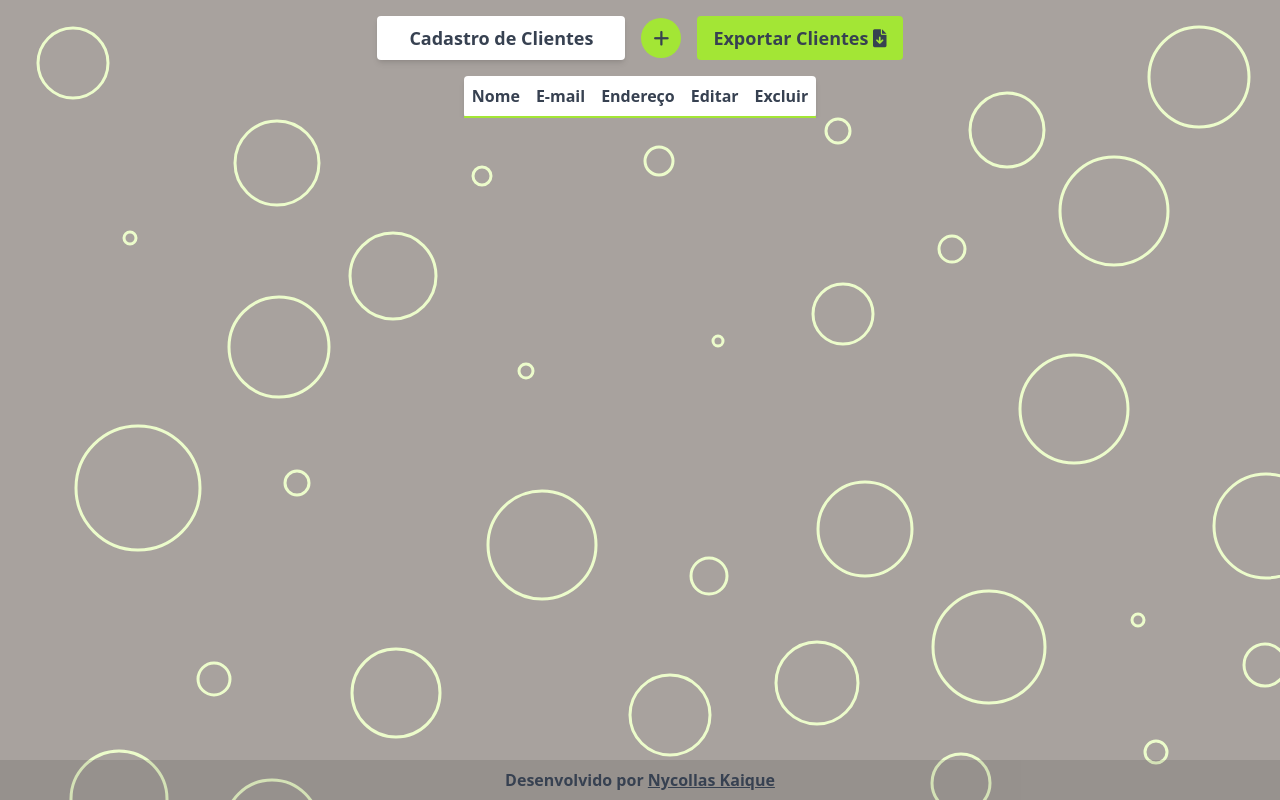
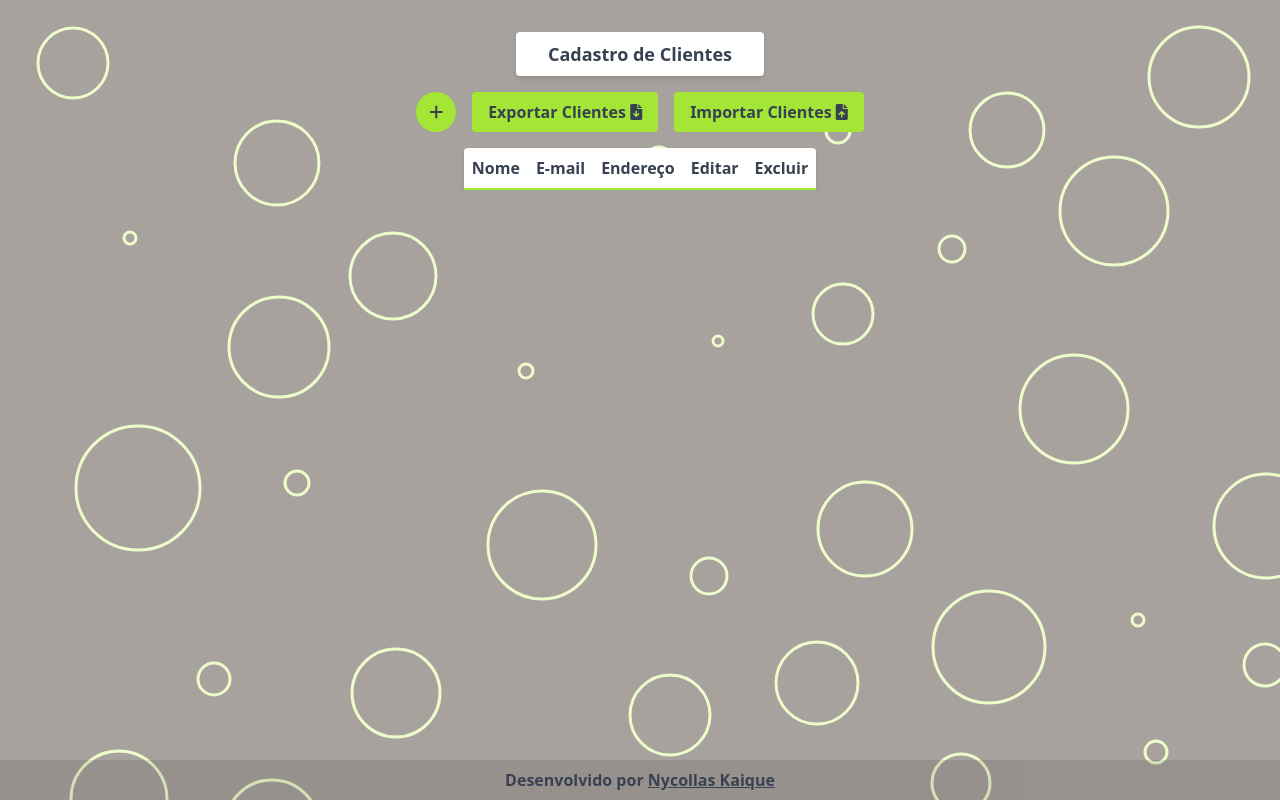
Before and after one commit to nyckaique/cadastrocliente, a React (Vite) app: page / in a window 1280 px wide. Built offline with nearby package versions, Linux system fonts and the light colour scheme.

Commit message:
feat: adicionado botão de importar clientes em arquivo json, reload do state clientes com o arquivo importado, salvamento do arquivo importado também no local storage. Style: modificado alguns componentes visualmente.

```diff
--- a/src/App.tsx
+++ b/src/App.tsx
@@ -1,6 +1,7 @@
 import { useState, useRef, useEffect } from "react";
 import buscacep from "./services/buscacep";
 import ExportButton from "./components/export.jsx";
+import ImportButton from "./components/import.jsx";
 
 function App() {
   interface Cliente {
@@ -104,15 +105,19 @@ function App() {
   function handleToggle() {
     setToggle(!toggle);
   }
+  function handleImport(json: Cliente[]) {
+    setClientes(json);
+  }
   useEffect(() => {
     localStorage.setItem("clientes", JSON.stringify(clientes));
   }, [clientes]);
   return (
     <div className="w-full min-h-screen bg-stone-400 background py-4 text-gray-700">
-      <div className="flex justify-center items-center gap-4 font-bold text-lg mb-4 flex-col gap-4 sm:flex-row">
-        <h1 className="text-center w-fit bg-white shadow-md rounded px-8 py-2">
-          Cadastro de Clientes
-        </h1>
+      <h1 className="text-center w-fit mx-auto my-4 font-bold text-lg bg-white shadow-md rounded px-8 py-2">
+        Cadastro de Clientes
+      </h1>
+
+      <div className="flex justify-center items-center gap-4 mb-4 flex-col gap-4 sm:flex-row">
         <button
           className=" w-10 h-10 shrink-0 btn-color rounded-[50%]"
           onClick={() => handleToggle()}
@@ -120,8 +125,8 @@ function App() {
           <i className="fa-solid fa-plus "></i>
         </button>
         <ExportButton data={clientes} />
+        <ImportButton handleImport={handleImport} />
       </div>
-
       <form
         onSubmit={(e) => handleSubmit(e)}
         className={toggle ? "show" : "hide"}
--- a/src/components/export.jsx
+++ b/src/components/export.jsx
@@ -1,7 +1,7 @@
 import React from "react";
 
-function ExportButton({ data }) {
-  const handleExport = () => {
+export default function ExportButton({ data }) {
+  function handleExport() {
     // Converter o array de dados em formato JSON
     const jsonData = JSON.stringify(data, null, 2);
 
@@ -11,24 +11,24 @@ function ExportButton({ data }) {
     // Criar uma URL para o Blob
     const url = URL.createObjectURL(blob);
 
-    //Formatar o nome do arquivo
+    //Formatar o nome do arquivo como 'cliente_DIA-MES-ANO_HORAhMINUTOS.json'
     const currentDate = new Date();
     const formattedDate = `${currentDate.getDate()}-${
       currentDate.getMonth() + 1
     }-${currentDate.getFullYear()}_${currentDate.getHours()}h${currentDate.getMinutes()}`;
     const fileName = `clientes_${formattedDate}.json`;
 
-    // Criar um elemento <a> para fazer o download do arquivo
+    //Criar um elemento <a> para fazer o download do arquivo
     const a = document.createElement("a");
     a.href = url;
     a.download = fileName; // Nome do arquivo a ser baixado
 
-    // Simular um clique no link para iniciar o download
+    //Simular um clique no link para iniciar o download
     a.click();
 
-    // Limpar a URL do Blob após o download
+    //Limpar a URL do Blob após o download
     URL.revokeObjectURL(url);
-  };
+  }
 
   return (
     <button onClick={handleExport} className="btn btn-color">
@@ -36,5 +36,3 @@ function ExportButton({ data }) {
     </button>
   );
 }
-
-export default ExportButton;
--- /dev/null
+++ b/src/components/import.jsx
@@ -0,0 +1,55 @@
+export default function ImportButton({ handleImport }) {
+  const handleFileChange = (e) => {
+    //Impede de recarregar a página
+    e.preventDefault();
+    const file = e.target.files[0];
+
+    //Se não tiver um arquivo, retorna
+    if (!file) {
+      alert("Selecione um arquivo JSON.");
+      return;
+    }
+
+    //Leitura do arquivo
+    const reader = new FileReader();
+
+    reader.onload = (event) => {
+      try {
+        //Converte de json string para JS object
+        const json = JSON.parse(event.target.result);
+        //Salva o JS Object no state clientes
+        handleImport(json);
+        //Salva o arquivo importado no local storage
+        saveToLocalStorage(json);
+      } catch (error) {
+        alert("Erro ao ler o arquivo JSON.");
+      }
+    };
+    reader.readAsText(file);
+  };
+
+  const saveToLocalStorage = (data) => {
+    //Converte de Js Object para Json string e salva no local storage com a tag clientes
+    localStorage.setItem("clientes", JSON.stringify(data));
+    alert("Dados salvos no Local Storage.");
+  };
+
+  const handleButtonClick = () => {
+    //Faz o button de importar clientes clicar no input file que está oculto
+    const fileInput = document.getElementById("fileInput");
+    fileInput.click();
+  };
+  return (
+    <div>
+      <input
+        type="file"
+        onChange={handleFileChange}
+        className="hidden"
+        id="fileInput"
+      />
+      <button onClick={handleButtonClick} className="btn btn-color">
+        Importar Clientes <i class="fa-solid fa-file-arrow-up"></i>
+      </button>
+    </div>
+  );
+}
--- a/tsconfig.json
+++ b/tsconfig.json
@@ -13,6 +13,7 @@
     "isolatedModules": true,
     "noEmit": true,
     "jsx": "react-jsx",
+    "allowJs": true,
 
     /* Linting */
     "strict": true,
```
